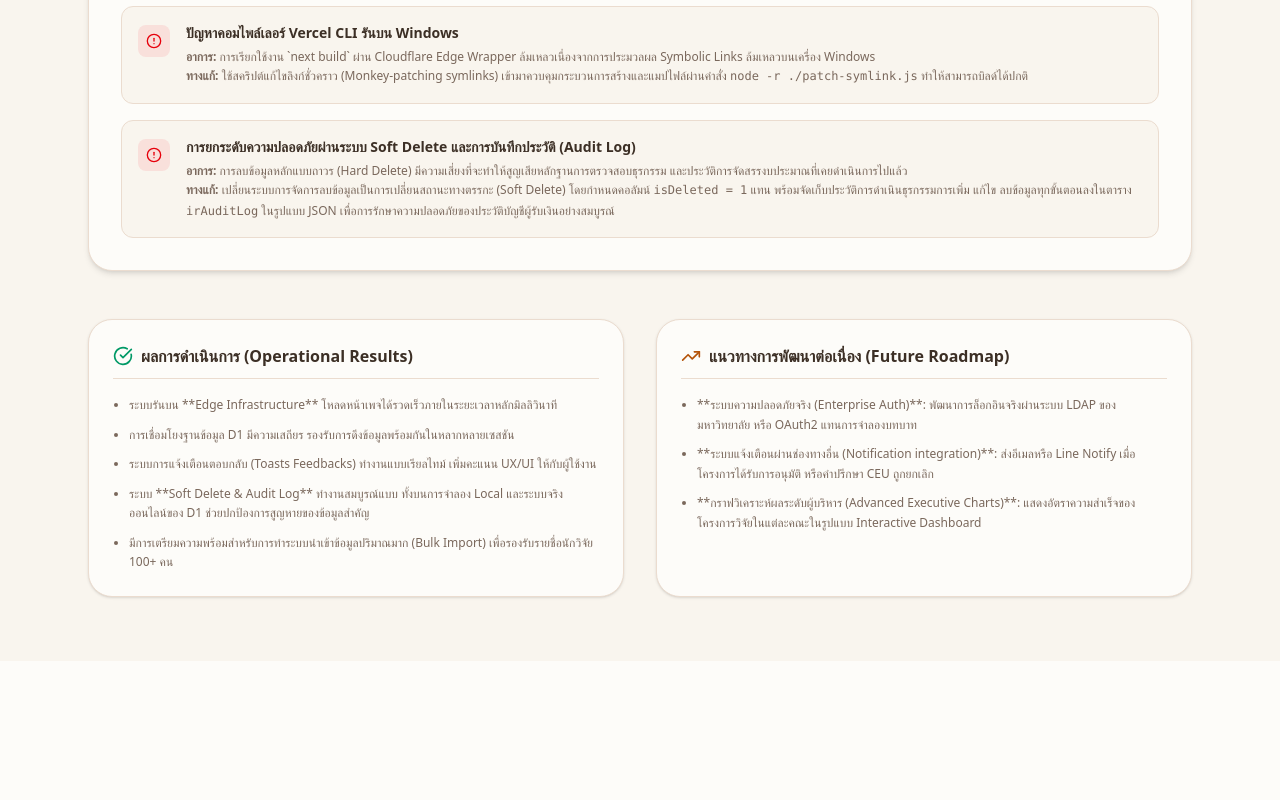
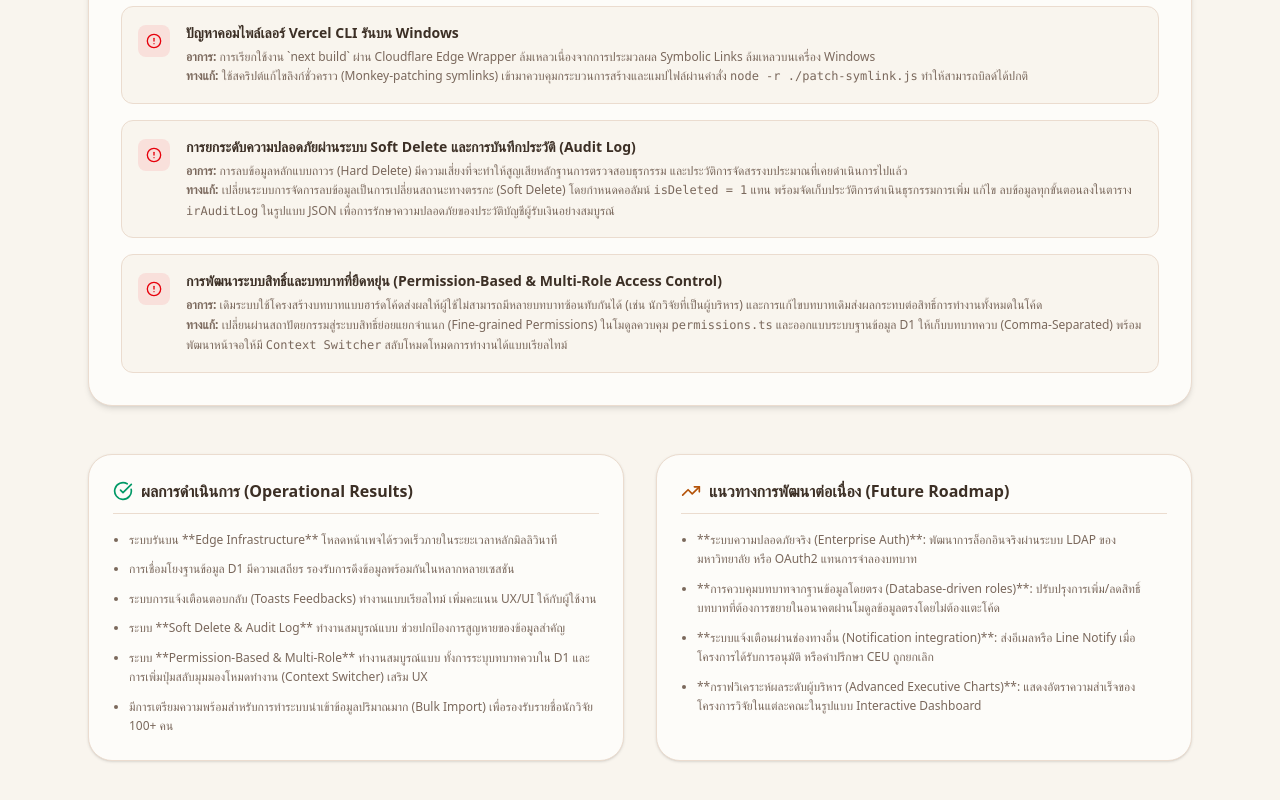
Before and after one commit to SolarXtr/iram-services, a Next.js app: page /about in a window 1280 px wide. Shown: the part 1596-2396 px from the top of the page. Before the commit the page ends 2257 px from the top, so only its background shows below. Built offline with nearby package versions, Linux system fonts and the light colour scheme.

Commit message:
Update portfolio page with multi-role and permission based access control roadmap

```diff
--- a/src/app/about/page.tsx
+++ b/src/app/about/page.tsx
@@ -248,13 +248,26 @@ export default function AboutProjectPage() {
               </div>
             </div>
 
+            <div className="p-4 bg-[#f9f5ee] rounded-xl border border-[#ebdccf] flex items-start gap-4">
+              <div className="bg-red-500/10 text-red-600 p-2 rounded-lg mt-0.5">
+                <AlertCircle className="h-4 w-4" />
+              </div>
+              <div>
+                <h4 className="text-sm font-bold text-[#3c2f25]">การพัฒนาระบบสิทธิ์และบทบาทที่ยืดหยุ่น (Permission-Based & Multi-Role Access Control)</h4>
+                <p className="text-xs text-[#7a685c] mt-1 leading-relaxed">
+                  <strong>อาการ:</strong> เดิมระบบใช้โครงสร้างบทบาทแบบฮาร์ดโค้ดส่งผลให้ผู้ใช้ไม่สามารถมีหลายบทบาทซ้อนทับกันได้ (เช่น นักวิจัยที่เป็นผู้บริหาร) และการแก้ไขบทบาทเดิมส่งผลกระทบต่อสิทธิ์การทำงานทั้งหมดในโค้ด
+                  <br /><strong>ทางแก้:</strong> เปลี่ยนผ่านสถาปัตยกรรมสู่ระบบสิทธิ์ย่อยแยกจำแนก (Fine-grained Permissions) ในโมดูลควบคุม <code>permissions.ts</code> และออกแบบระบบฐานข้อมูล D1 ให้เก็บบทบาทควบ (Comma-Separated) พร้อมพัฒนาหน้าจอให้มี <code>Context Switcher</code> สลับโหมดโหมดการทำงานได้แบบเรียลไทม์
+                </p>
+              </div>
+            </div>
+
           </div>
         </section>
 
         {/* Operational Results & Future Roadmap */}
         <div className="grid grid-cols-1 md:grid-cols-2 gap-8">
 
-          {/* Results */}
+           {/* Results */}
           <div className="bg-[#fdfcf9] border border-[#ebdccf] p-6 rounded-3xl shadow-sm space-y-4">
             <h3 className="text-base font-bold text-[#3c2f25] border-b border-[#ebdccf] pb-2.5 flex items-center gap-2">
               <CheckCircle className="h-5 w-5 text-emerald-600" />
@@ -264,7 +277,8 @@ export default function AboutProjectPage() {
               <li>ระบบรันบน **Edge Infrastructure** โหลดหน้าเพจได้รวดเร็วภายในระยะเวลาหลักมิลลิวินาที</li>
               <li>การเชื่อมโยงฐานข้อมูล D1 มีความเสถียร รองรับการดึงข้อมูลพร้อมกันในหลากหลายเซสชัน</li>
               <li>ระบบการแจ้งเตือนตอบกลับ (Toasts Feedbacks) ทำงานแบบเรียลไทม์ เพิ่มคะแนน UX/UI ให้กับผู้ใช้งาน</li>
-              <li>ระบบ **Soft Delete & Audit Log** ทำงานสมบูรณ์แบบ ทั้งบนการจำลอง Local และระบบจริงออนไลน์ของ D1 ช่วยปกป้องการสูญหายของข้อมูลสำคัญ</li>
+              <li>ระบบ **Soft Delete & Audit Log** ทำงานสมบูรณ์แบบ ช่วยปกป้องการสูญหายของข้อมูลสำคัญ</li>
+              <li>ระบบ **Permission-Based & Multi-Role** ทำงานสมบูรณ์แบบ ทั้งการระบุบทบาทควบใน D1 และการเพิ่มปุ่มสลับมุมมองโหมดทำงาน (Context Switcher) เสริม UX</li>
               <li>มีการเตรียมความพร้อมสำหรับการทำระบบนำเข้าข้อมูลปริมาณมาก (Bulk Import) เพื่อรองรับรายชื่อนักวิจัย 100+ คน</li>
             </ul>
           </div>
@@ -277,6 +291,7 @@ export default function AboutProjectPage() {
             </h3>
             <ul className="text-xs text-[#7a685c] space-y-2.5 list-disc pl-4 leading-relaxed">
               <li>**ระบบความปลอดภัยจริง (Enterprise Auth)**: พัฒนาการล็อกอินจริงผ่านระบบ LDAP ของมหาวิทยาลัย หรือ OAuth2 แทนการจำลองบทบาท</li>
+              <li>**การควบคุมบทบาทจากฐานข้อมูลโดยตรง (Database-driven roles)**: ปรับปรุงการเพิ่ม/ลดสิทธิ์บทบาทที่ต้องการขยายในอนาคตผ่านโมดูลข้อมูลตรงโดยไม่ต้องแตะโค้ด</li>
               <li>**ระบบแจ้งเตือนผ่านช่องทางอื่น (Notification integration)**: ส่งอีเมลหรือ Line Notify เมื่อโครงการได้รับการอนุมัติ หรือคำปรึกษา CEU ถูกยกเลิก</li>
               <li>**กราฟวิเคราะห์ผลระดับผู้บริหาร (Advanced Executive Charts)**: แสดงอัตราความสำเร็จของโครงการวิจัยในแต่ละคณะในรูปแบบ Interactive Dashboard</li>
             </ul>
```
